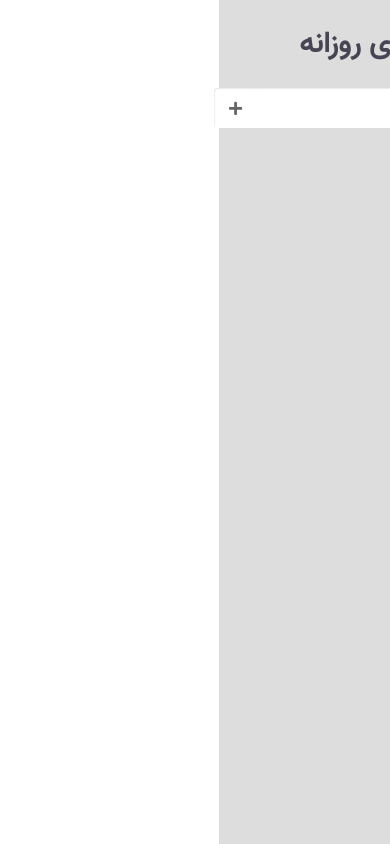
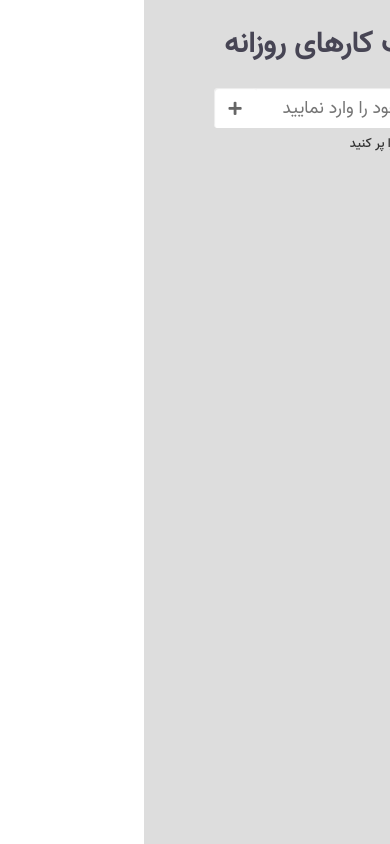
Before and after one commit to arashyasaman/todoapp, a React (Create React App) app: page / in a window 390 px wide. Built offline with nearby package versions, Linux system fonts and the light colour scheme.

Commit message:
add @media

```diff
--- a/src/components/todo.css
+++ b/src/components/todo.css
@@ -169,3 +169,10 @@ input:active:focus {
   font-weight: 700;
   margin: 5px 2px;
 }
+
+@media screen and (max-width: 450px) {
+  .todo-item,
+  .add-box input[type="text"] {
+    min-width: auto;
+  }
+}
```
